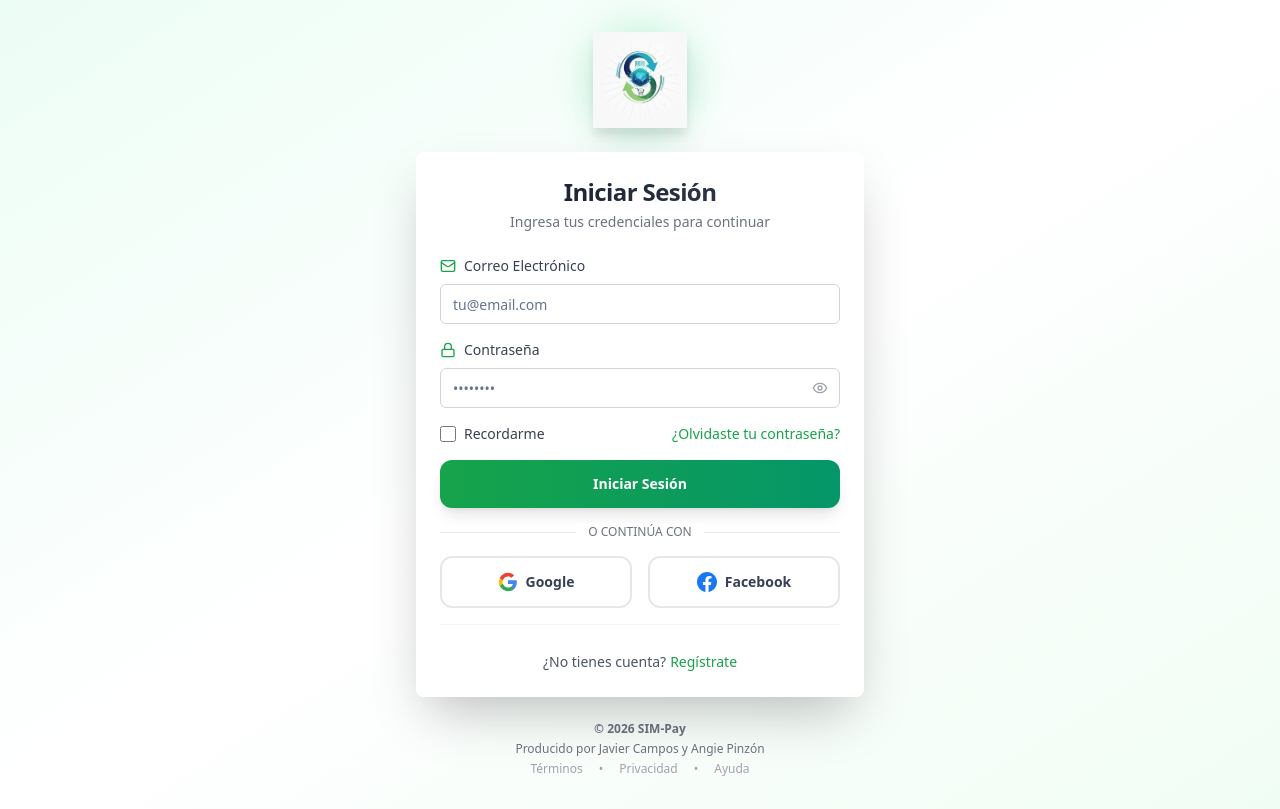
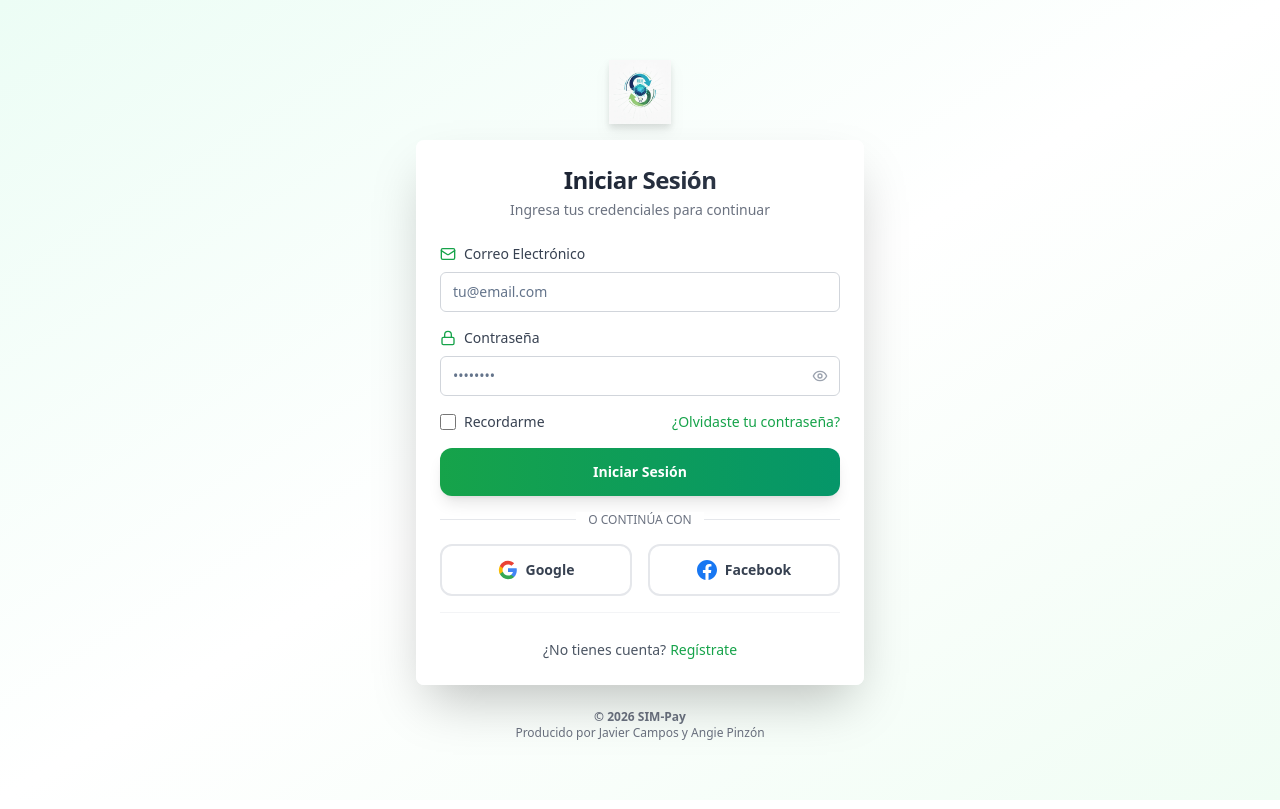
Before and after one commit to ADSOJAVIERCAMPOS/SIM-Pay, a Next.js app in the folder frontend/: page /login in a window 1280 px wide. Built offline with nearby package versions, Linux system fonts and the light colour scheme.

Commit message:
fix: minimize logo size to 64px and remove footer links

```diff
--- a/frontend/src/app/login/page.tsx
+++ b/frontend/src/app/login/page.tsx
@@ -110,17 +110,14 @@ export default function LoginPage() {
   return (
     <div className="min-h-screen flex items-center justify-center bg-gradient-to-br from-emerald-50 via-white to-green-50 px-4 py-8">
       <div className="w-full max-w-md mx-auto">
-        {/* Header con Logo */}
-        <div className="text-center mb-6">
-          <div className="flex justify-center mb-4">
-            <div className="relative">
-              <div className="absolute inset-0 bg-gradient-to-br from-green-400 to-emerald-500 rounded-full blur-xl opacity-20 animate-pulse"></div>
-              <img
-                src="/logoApp.jpeg"
-                alt="Logo"
-                className="relative w-24 h-24 object-contain drop-shadow-xl hover:scale-105 transition-transform duration-300 mx-auto"
-              />
-            </div>
+        {/* Header con Logo - Muy pequeño */}
+        <div className="text-center mb-4">
+          <div className="flex justify-center">
+            <img
+              src="/logoApp.jpeg"
+              alt="Logo"
+              className="w-16 h-16 object-contain drop-shadow-lg mx-auto"
+            />
           </div>
         </div>
 
@@ -319,17 +316,10 @@ export default function LoginPage() {
           </CardContent>
         </Card>
 
-        {/* Footer */}
-        <div className="text-center mt-6 text-xs text-gray-500 space-y-1">
+        {/* Footer - Solo copyright */}
+        <div className="text-center mt-6 text-xs text-gray-500">
           <p className="font-semibold">© 2026 SIM-Pay</p>
           <p>Producido por Javier Campos y Angie Pinzón</p>
-          <div className="flex items-center justify-center gap-4 mt-3 text-gray-400">
-            <a href="#" className="hover:text-green-600 transition-colors">Términos</a>
-            <span>•</span>
-            <a href="#" className="hover:text-green-600 transition-colors">Privacidad</a>
-            <span>•</span>
-            <a href="#" className="hover:text-green-600 transition-colors">Ayuda</a>
-          </div>
         </div>
       </div>
     </div>
```
